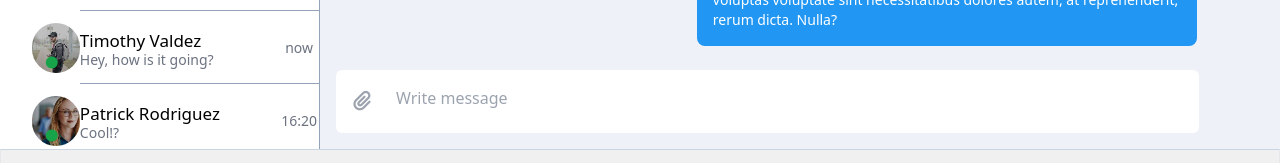
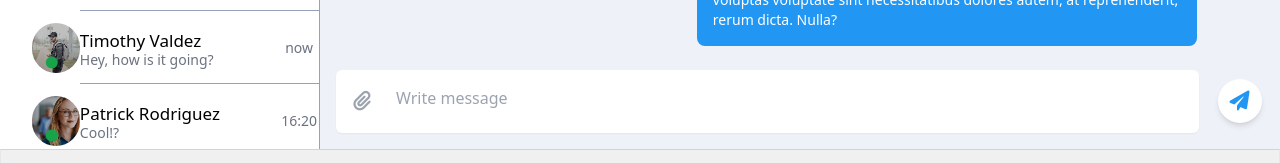
Before and after one commit to Dev-SalamSheikh/Workhouse-Project, a React (Create React App) app: page /messages in a window 1280 px wide. Shown: the part 637-800 px from the top of the page. Built offline with nearby package versions, Linux system fonts and the light colour scheme.

Commit message:
send button added

```diff
--- a/src/components/Chats.jsx
+++ b/src/components/Chats.jsx
@@ -207,6 +207,7 @@ const Chats = () => {
               </div>
             </div>
             {/* Messages */}
+
             <div className="pb-4">
               {/* Middle Part => Chat text */}
               <div className="mb-6 px-4 w-[93%] flex flex-col justify-end items-end gap-4">
@@ -215,8 +216,8 @@ const Chats = () => {
               </div>
 
               {/* Last Part => Send Message */}
-              <div className="px-4 h-full">
-                <div className="bg-white p-4 rounded-md w-[93%] flex items-center justify-between gap-6">
+              <div className="px-4 flex justify-between items-center w-full">
+                <div className="bg-white p-4 rounded-md w-[93%] flex items-center justify-between gap-6 shadow-sm">
                   {/* Attachment */}
                   <div>
                     <i className="fa-solid fa-paperclip text-xl cursor-pointer text-gray-400"></i>
@@ -230,6 +231,10 @@ const Chats = () => {
                     ></textarea>
                   </div>
                 </div>
+                {/* Arrow */}
+                <div className="w-[5%]">
+                  <i className="fa-solid fa-paper-plane text-xl text-[#2196F3] bg-white shadow-md py-2 px-3 flex justify-center items-center w-max rounded-full cursor-pointer"></i>
+                </div>
               </div>
             </div>
           </div>
```
